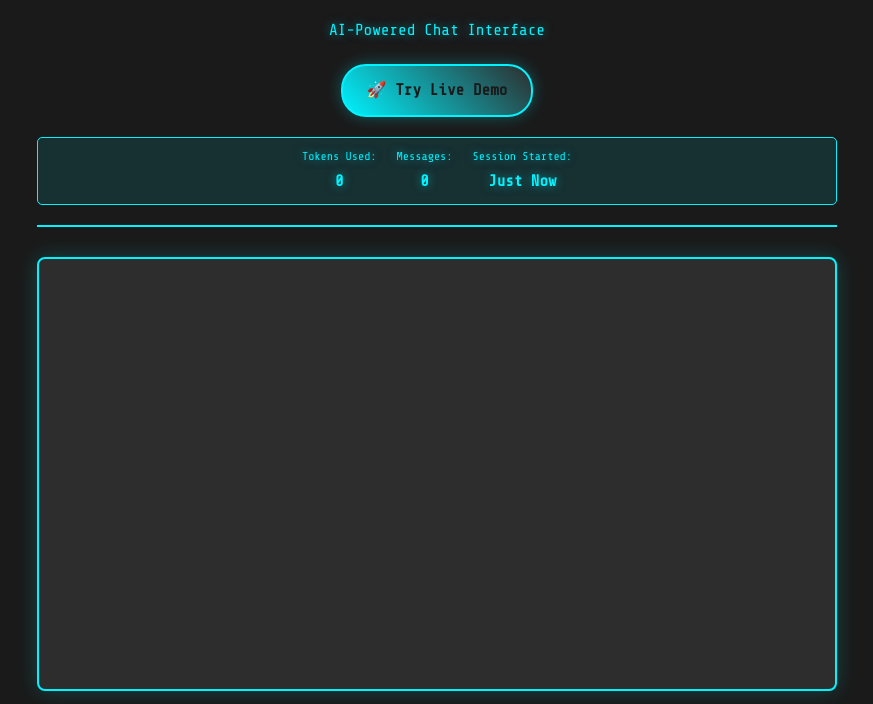
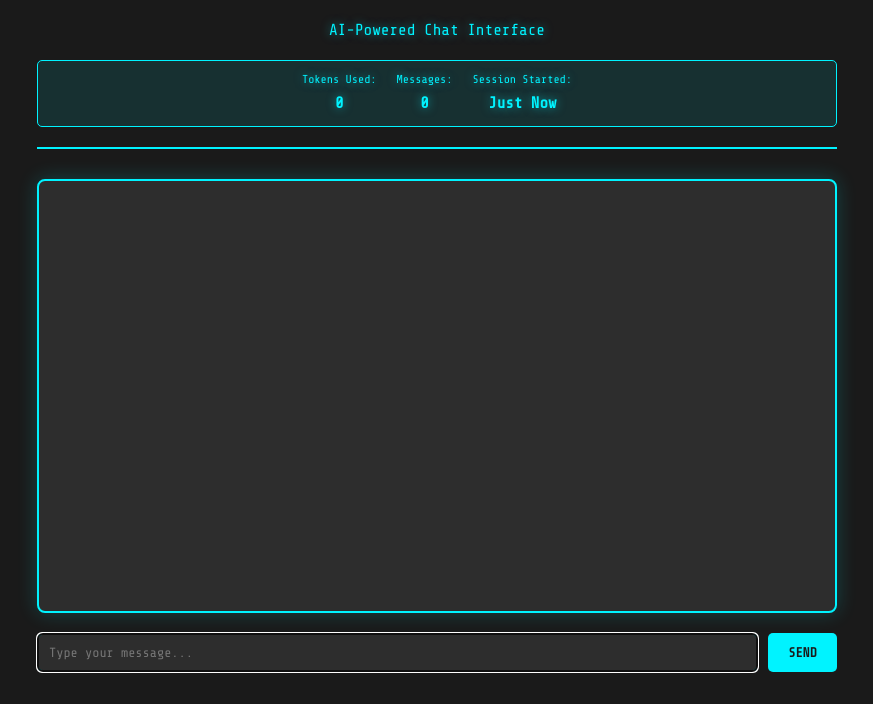
Before and after one commit to digitaldave0/davbot, a website: page public/index.html in a window 1280 px wide. Shown: the part 96-800 px from the top of the page, without its empty margins (203-1076 px from the left). Drawn offline with nearby package versions, Linux system fonts and the light colour scheme.

Commit message:
feat: remove live demo button

```diff
--- a/public/index.html
+++ b/public/index.html
@@ -228,11 +228,7 @@
     <div class="header">
         <h1>🤖 <a href="https://685c15ab20f6a100080ad1af--funny-bienenstitch-0c3a88.netlify.app/" target="_blank" class="title-link">DaveBot</a></h1>
         <p>AI-Powered Chat Interface</p>
-        <div class="demo-link">
-            <a href="https://685c15ab20f6a100080ad1af--funny-bienenstitch-0c3a88.netlify.app/" target="_blank" class="live-demo-button">
-                🚀 Try Live Demo
-            </a>
-        </div>
+
         <div class="usage-stats">
             <div class="stat-item">
                 <span class="stat-label">Tokens Used:</span>
```
